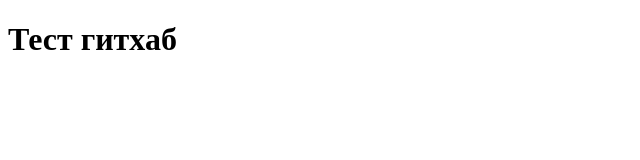
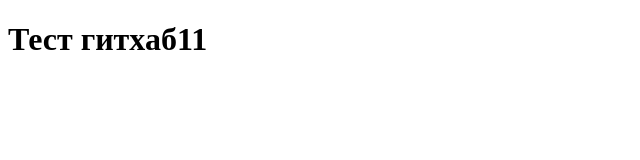
Before and after one commit to vitaliikurhanskyi/vitaliykurganskiy.github.io, a plain HTML site: page index.html in a window 1280 px wide. Shown: the full height of the page, 0-640 px from the left. Drawn offline with Linux system fonts and the light colour scheme.

Commit message:
Update index.html
test

```diff
--- a/index.html
+++ b/index.html
@@ -5,6 +5,6 @@
 	<title>Document</title>
 </head>
 <body>
-	<h1>Тест гитхаб</h1>
+	<h1>Тест гитхаб11</h1>
 </body>
 </html>
```
